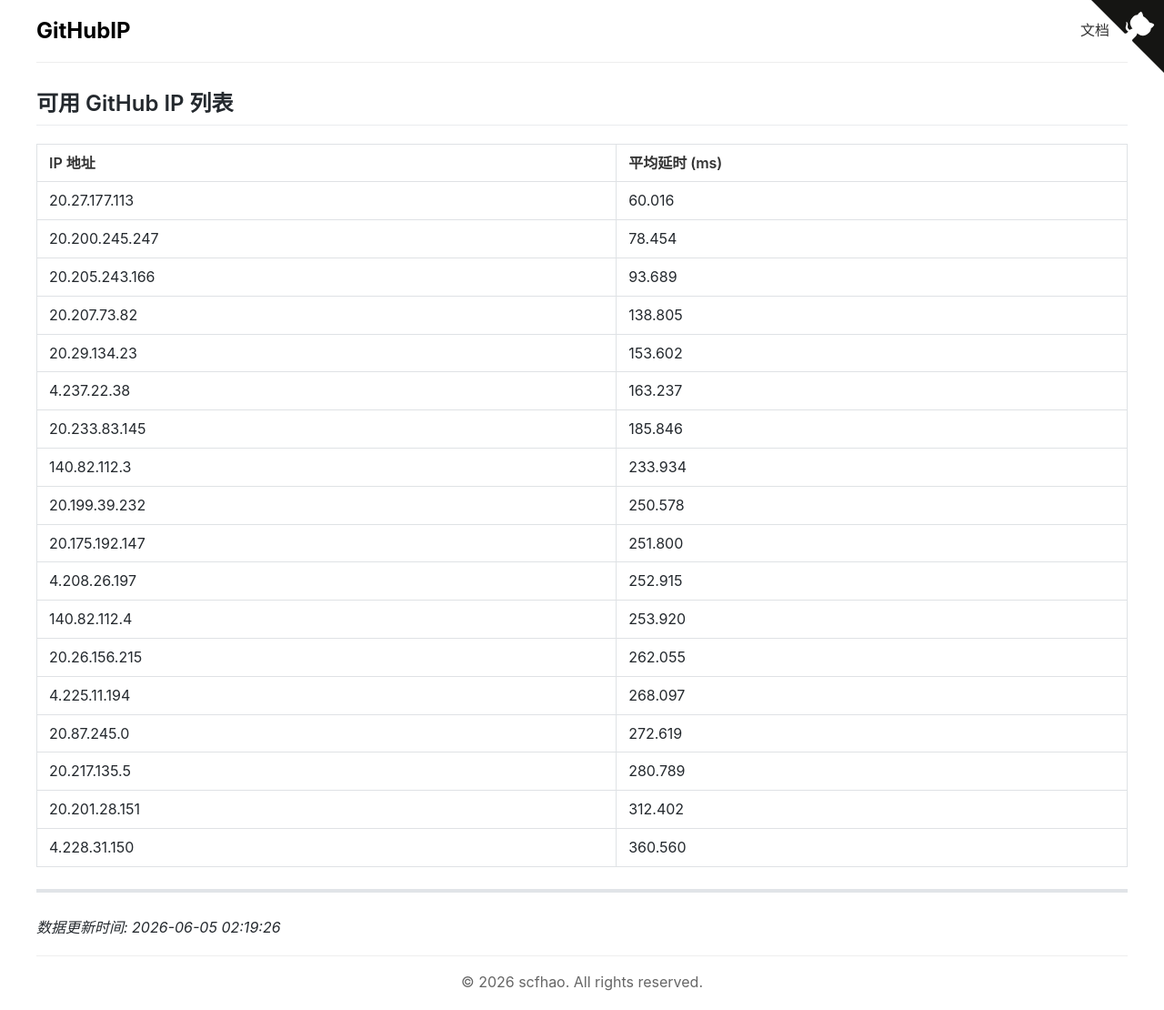
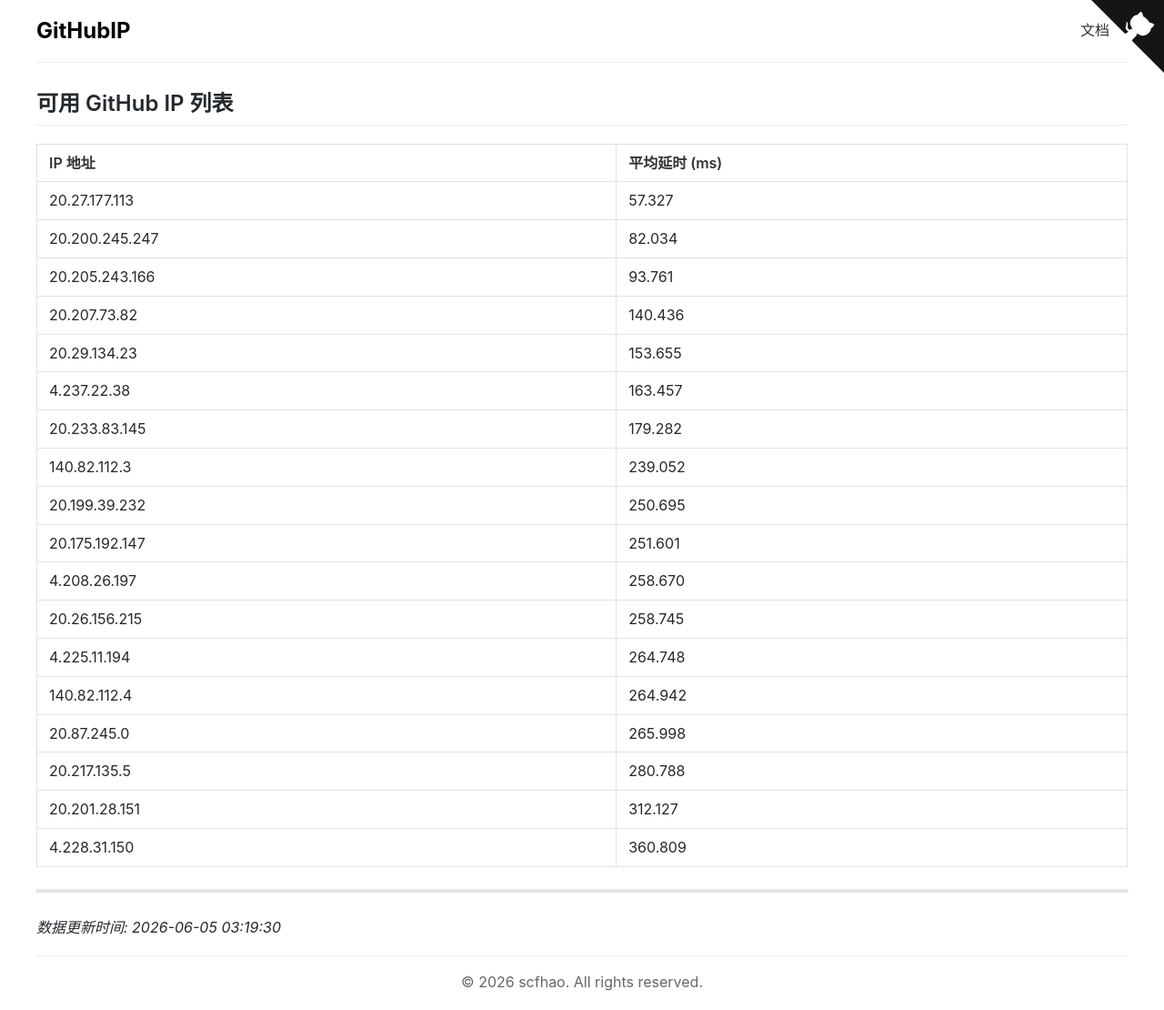
Before and after one commit to scfhao/GitHubIP, a Jekyll site: the page built from index.md, in a window 1280 px wide. Shown: the whole page at 91% size. Built offline with Jekyll 4.4.1, drawn with Linux system fonts in a browser that asks for light colours.

Commit message:
自动脚本执行 - 2026-06-05 03:19:30

```diff
--- a/index.md
+++ b/index.md
@@ -1,32 +1,32 @@
 ---
 layout: home
 title: GitHub IP 列表
-date: 2026-06-05 02:19:26
+date: 2026-06-05 03:19:30
 ---
 
 ## 可用 GitHub IP 列表
 
 | IP 地址 | 平均延时 (ms) |
 |---------|--------------|
-| 20.27.177.113 | 60.016 |
-| 20.200.245.247 | 78.454 |
-| 20.205.243.166 | 93.689 |
-| 20.207.73.82 | 138.805 |
-| 20.29.134.23 | 153.602 |
-| 4.237.22.38 | 163.237 |
-| 20.233.83.145 | 185.846 |
-| 140.82.112.3 | 233.934 |
-| 20.199.39.232 | 250.578 |
-| 20.175.192.147 | 251.800 |
-| 4.208.26.197 | 252.915 |
-| 140.82.112.4 | 253.920 |
-| 20.26.156.215 | 262.055 |
-| 4.225.11.194 | 268.097 |
-| 20.87.245.0 | 272.619 |
-| 20.217.135.5 | 280.789 |
-| 20.201.28.151 | 312.402 |
-| 4.228.31.150 | 360.560 |
+| 20.27.177.113 | 57.327 |
+| 20.200.245.247 | 82.034 |
+| 20.205.243.166 | 93.761 |
+| 20.207.73.82 | 140.436 |
+| 20.29.134.23 | 153.655 |
+| 4.237.22.38 | 163.457 |
+| 20.233.83.145 | 179.282 |
+| 140.82.112.3 | 239.052 |
+| 20.199.39.232 | 250.695 |
+| 20.175.192.147 | 251.601 |
+| 4.208.26.197 | 258.670 |
+| 20.26.156.215 | 258.745 |
+| 4.225.11.194 | 264.748 |
+| 140.82.112.4 | 264.942 |
+| 20.87.245.0 | 265.998 |
+| 20.217.135.5 | 280.788 |
+| 20.201.28.151 | 312.127 |
+| 4.228.31.150 | 360.809 |
 
 ---
 
-*数据更新时间: 2026-06-05 02:19:26*
+*数据更新时间: 2026-06-05 03:19:30*
```
